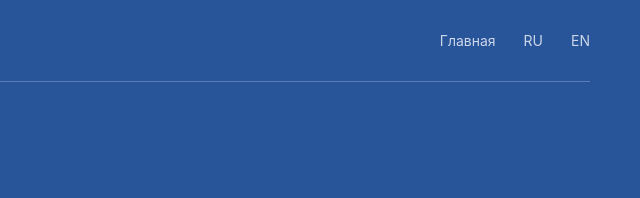
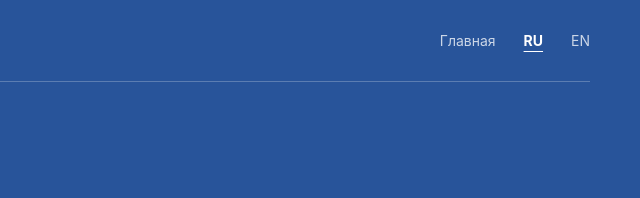
Before and after one commit to Aleksey-Zablotskiy/iq-raven, a plain HTML site: page privacy.html in a window 1280 px wide. Shown: the top 198 px of the page, 640-1280 px from the left. Drawn offline with Linux system fonts and the light colour scheme.

Commit message:
Add styles for active language class

```diff
--- a/style.css
+++ b/style.css
@@ -662,3 +662,9 @@ a {
     transition-duration: 0.01ms !important;
   }
 }
+.active-language {
+  color: #ffffff !important;
+  font-weight: 700;
+  text-decoration: underline !important;
+  text-underline-offset: 5px;
+}
```
